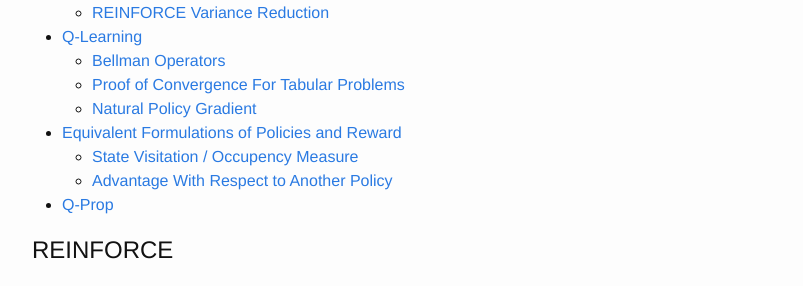
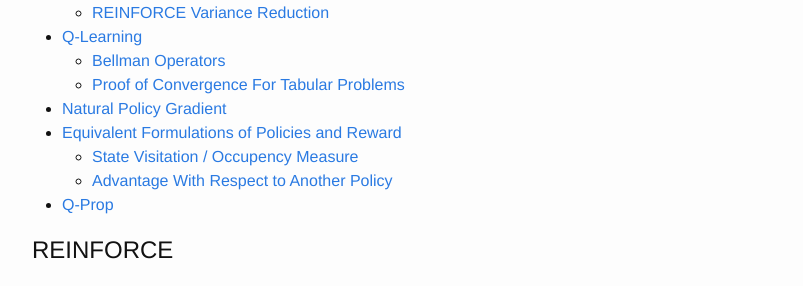
Before and after one commit to alexirpan/alexirpan.github.io, a Jekyll site: the page built from rl-derivations.markdown, in a window 1280 px wide. Shown: the part 531-817 px from the top of the page, without its empty margins (238-1041 px from the left). Built offline with Jekyll 4.4.1, drawn with Linux system fonts in a browser that asks for light colours; nearby versions of some CDN libraries.

Commit message:
Fixed a heading issue

```diff
--- a/rl-derivations.markdown
+++ b/rl-derivations.markdown
@@ -260,7 +260,7 @@
 
 TODO: add soft Q-Learning.
 
-## Natural Policy Gradient
+# Natural Policy Gradient
 
 Natural policy gradient is a special case of natural gradient, so let's
 explain that first.
```
